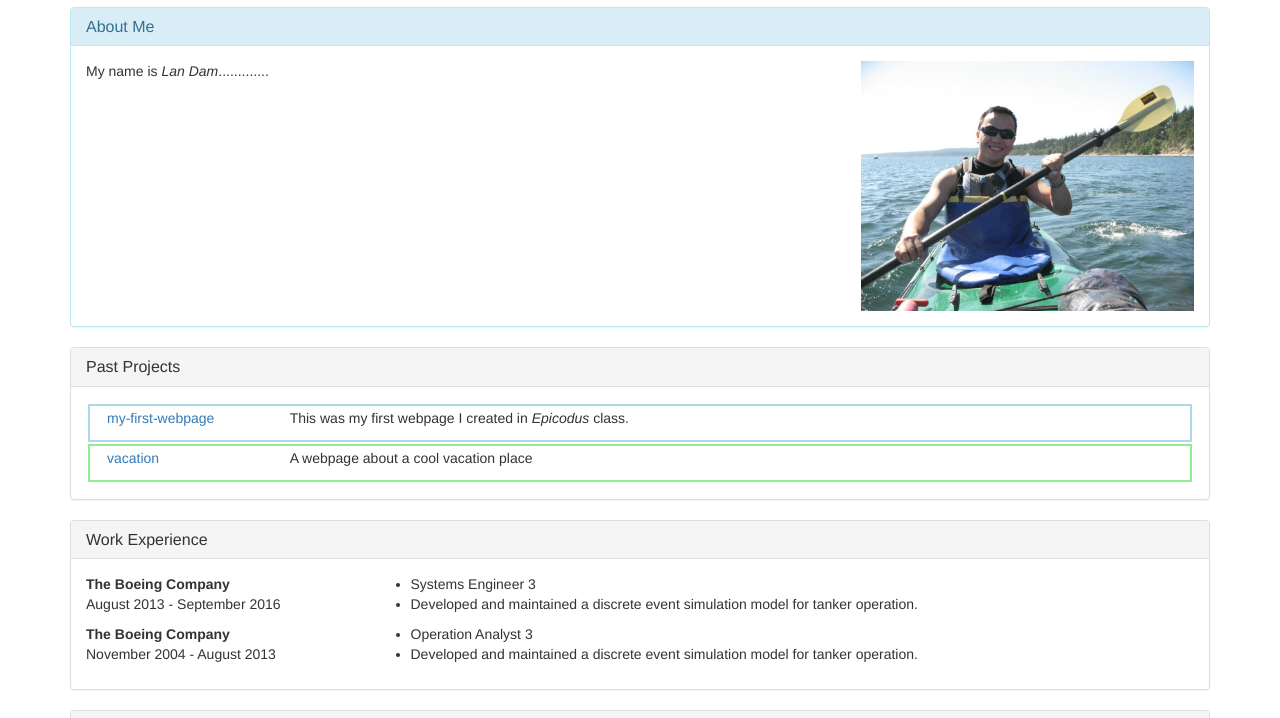
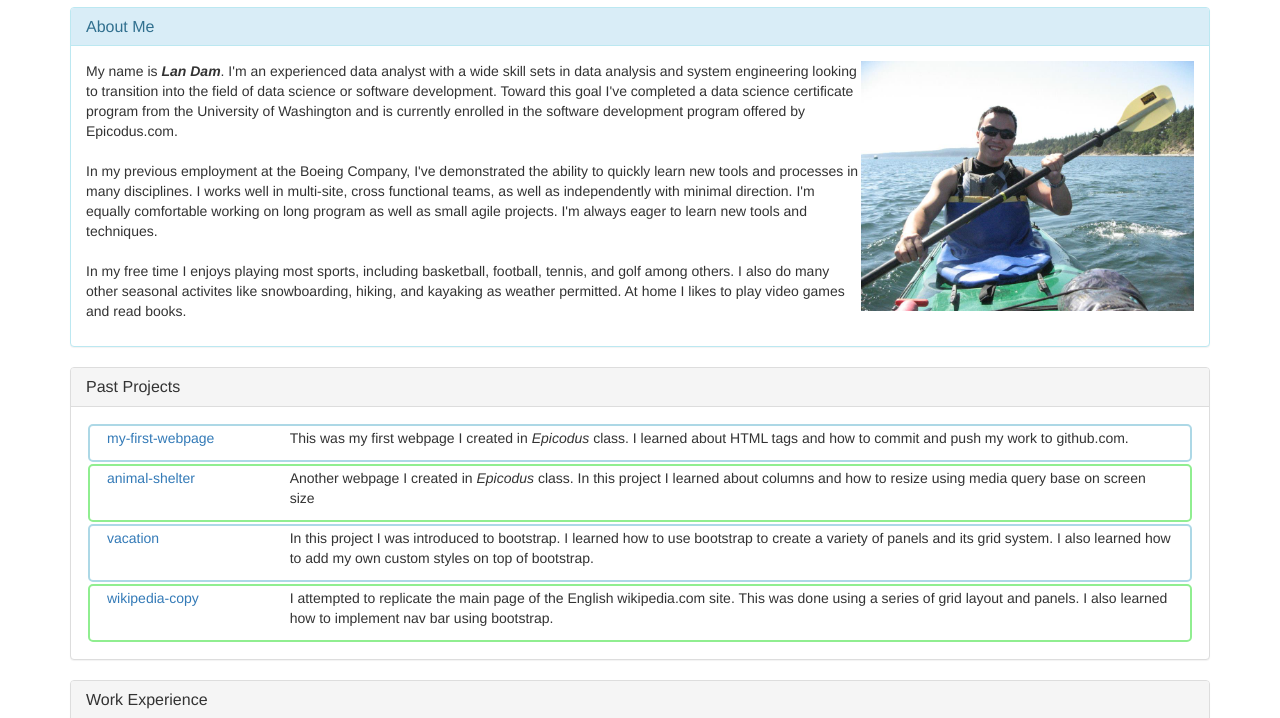
Before and after one commit to ldam77/portfolio, a plain HTML site: page index.html in a window 1280 px wide. Shown: the part 63-781 px from the top of the page. Drawn offline with Linux system fonts and the light colour scheme.

Commit message:
fills in all panels with relevant data.

```diff
--- a/css/styles.css
+++ b/css/styles.css
@@ -1,9 +1,14 @@
 .highlight {
   font-style: italic;
+  font-weight: bold;
 }
 
 .float-right {
   float: right;
+}
+
+div p {
+  text-align: left;
 }
 
 img {
@@ -12,12 +17,14 @@ img {
 
 .row.blue-frame {
   border: 2px solid lightblue;
+  border-radius: 5px;
   padding: 2px;
   margin: 2px;
 }
 
 .row.green-frame {
   border: 2px solid lightgreen;
+  border-radius: 5px;
   padding: 2px;
   margin: 2px;
 }
--- a/index.html
+++ b/index.html
@@ -16,7 +16,11 @@
         <div class="panel-body">
           <img class="float-right" src="img/lan-kayak.jpg" alt="Picture of Lan Dam on kayak">
           <p>
-            My name is <span class="highlight">Lan Dam</span>.............
+            My name is <span class="highlight">Lan Dam</span>.  I'm an experienced data analyst with a wide skill sets in data analysis and system engineering looking to transition into the field of data science or software development.  Toward this goal I've completed a data science certificate program from the University of Washington and is currently enrolled in the software development program offered by Epicodus.com.<br><br>
+
+            In my previous employment at the Boeing Company, I've demonstrated the ability to quickly learn new tools and processes in many disciplines.  I works well in multi-site, cross functional teams, as well as independently with minimal direction.  I'm equally comfortable working on long program as well as small agile projects.  I'm always eager to learn new tools and techniques.<br><br>
+
+            In my free time I enjoys playing most sports, including basketball, football, tennis, and golf among others.  I also do many other seasonal activites like snowboarding, hiking, and kayaking as weather permitted.  At home I likes to play video games and read books.
           </p>
         </div>
       </div>
@@ -31,15 +35,39 @@
               <a href="https://github.com/ldam77/my-first-webpage">my-first-webpage</a>
             </div>
             <div class="col-md-10">
-              <p>This was my first webpage I created in <em>Epicodus</em> class.</p>
+              <p>
+                This was my first webpage I created in <em>Epicodus</em> class. I learned about HTML tags and how to commit and push my work to github.com.
+              </p>
             </div>
           </div>
           <div class="row green-frame">
             <div class="col-md-2">
+              <a href="https://github.com/ldam77/animal-shelter">animal-shelter</a>
+            </div>
+            <div class="col-md-10">
+              <p>
+                Another webpage I created in <em>Epicodus</em> class. In this project I learned about columns and how to resize using media query base on screen size
+              </p>
+            </div>
+          </div>
+          <div  class="row blue-frame">
+            <div class="col-md-2">
               <a href="https://github.com/ldam77/vacation">vacation</a>
             </div>
             <div class="col-md-10">
-              <p>A webpage about a cool vacation place</p>
+              <p>
+                In this project I was introduced to bootstrap.  I learned how to use bootstrap to create a variety of panels and its grid system.  I also learned how to add my own custom styles on top of bootstrap.
+              </p>
+            </div>
+          </div>
+          <div class="row green-frame">
+            <div class="col-md-2">
+              <a href="https://github.com/ldam77/wikipedia-copy">wikipedia-copy</a>
+            </div>
+            <div class="col-md-10">
+              <p>
+                I attempted to replicate the main page of the English wikipedia.com site.  This was done using a series of grid layout and panels.  I also learned how to implement nav bar using bootstrap.
+              </p>
             </div>
           </div>
         </div>
@@ -59,9 +87,10 @@
             </div>
             <div class="col-md-9">
               <ul>
-                <li>Systems Engineer 3</li>
-                <li>Developed and maintained a discrete event simulation model for tanker operation.</li>
-
+                <li>Systems Engineer 3, Mission Computing Hardware</li>
+                <li>Conducted trade studies and worked with various other teams (software, security, air vehicle, etc) to find replacement hardware for life cycle upgrade</li>
+                <li>Conducted environmental tests on hardware to verify conformity to requirements</li>
+                <li>Maintained engineering drawing and troubleshoot problems on delivered hardware</li>
               </ul>
             </div>
           </div>
@@ -74,9 +103,10 @@
             </div>
             <div class="col-md-9">
               <ul>
-                <li>Operation Analyst 3</li>
-                <li>Developed and maintained a discrete event simulation model for tanker operation.</li>
-
+                <li>Operation Analyst 3, Phantom Work</li>
+                <li>Developed and maintained a discrete event simulation model for KC-135 Tanker Replacement proposal team.</li>
+                <li>Created Excel workbook tools to replace older FORTRAN software for easier user interaction</li>
+                <li>Performed data simulation and analysis for various other programs, including KC-46A Tanker Program, B-52 Re-engine Program, and SBINet</li>
               </ul>
             </div>
           </div>
@@ -137,6 +167,7 @@
         </div>
       </div>
 
+
     </div>
   </body>
 </html>
```
